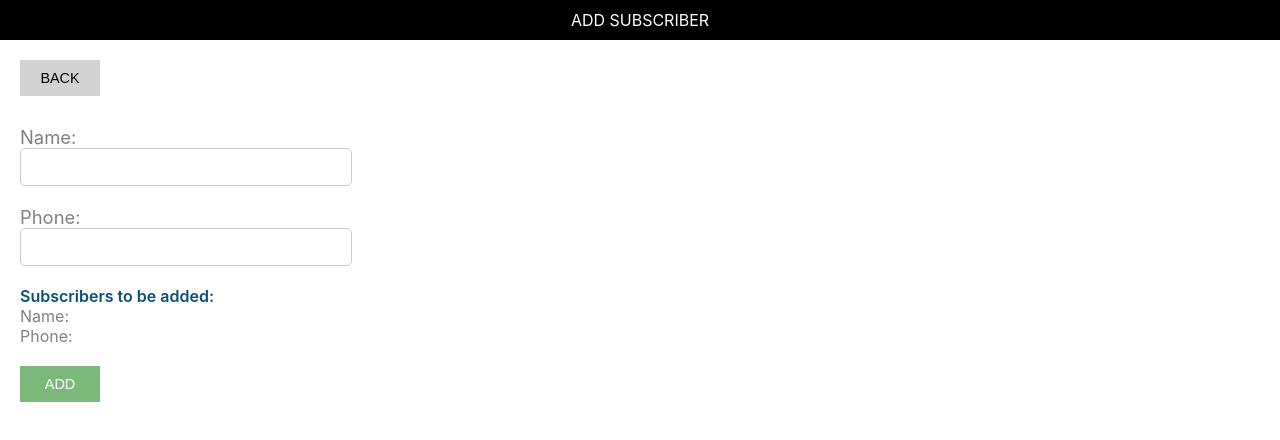
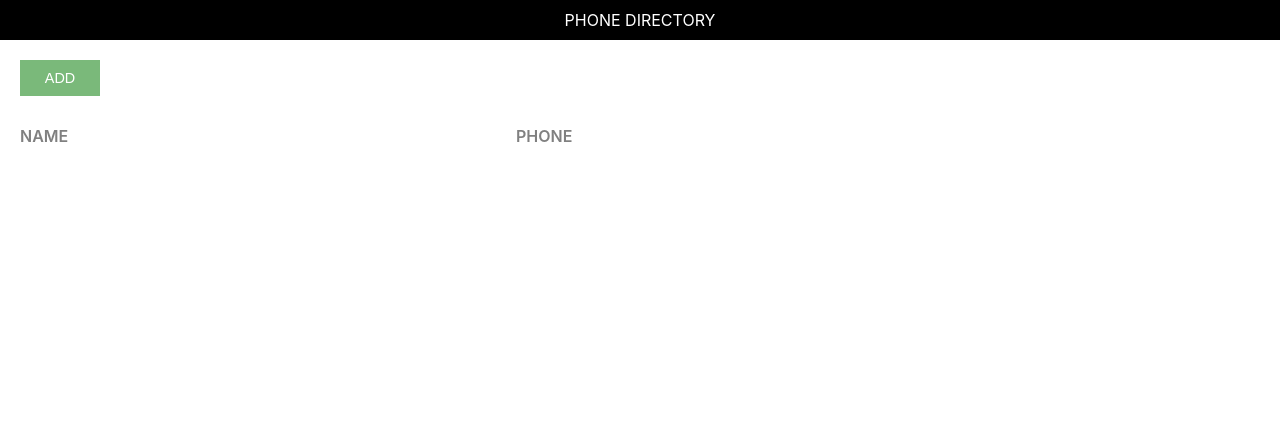
Before and after one commit to Namita2/phone-directory, a React (Create React App) app: page / in a window 1280 px wide. Shown: the top 440 px of the page. Built offline with nearby package versions, Linux system fonts and the light colour scheme.

Commit message:
Added state in AddSubscribers and App's component

```diff
--- a/src/AddSubscriber.js
+++ b/src/AddSubscriber.js
@@ -3,21 +3,36 @@ import Header from './Header.js';
 import './AddSubscribers.css'
 
 class AddSubscriber extends Component{
+    constructor(){
+        super();
+        this.state={id:0,
+        name:"",
+      phone:""
+      }
+    }
+
+    inputChangeHandler=(e)=>
+    {
+        this.setState({[e.target.name]:e.target.value});
+        console.log(this.state);
+    }
     render()
-    { return (
+    {
+        const{name,phone}=this.state;
+        return (
         <div>
             <Header heading="Add Subscriber"/>
             <div className="component-body-container">
             <button className="custom-btn">Back</button>
             <form className="subscribers-form">
                 <label htmlFor="name" className="label-control">Name:</label><br/>
-                <input type="text" name="name" id="name" className="input-control"/><br/><br/>
+                <input type="text" name="name" id="name" className="input-control" onChange={this.inputChangeHandler}/><br/><br/>
                 <label htmlFor="phone"className="label-control" >Phone:</label><br/>
-                <input type="number" name="phone" id="phone" className="input-control"/><br/><br/>
+                <input type="text" name="phone" id="phone" className="input-control" onChange={this.inputChangeHandler}/><br/><br/>
                 <div className="subscribers-info-container">
                     <span className="subscribers-to-add-heading">Subscribers to be added:</span><br/>
-                    <span className="subscribers-info">Name:</span><br/>
-                    <span className="subscribers-info">Phone:</span>
+                    <span className="subscribers-info">Name:{name}</span><br/>
+                    <span className="subscribers-info">Phone:{phone}</span>
                 </div>
                 <button type="submit" className="custom-btn add-btn">Add</button>
             </form>
--- a/src/App.css
+++ b/src/App.css
@@ -24,6 +24,6 @@
 }
 
 .delete-btn {
-    background: red;
+    background-color:red;
     color:black;
 }
--- a/src/App.js
+++ b/src/App.js
@@ -1,23 +1,25 @@
 import React,{Component} from 'react';
 import Header from './Header';
 import './App.css';
+import './common/common.css'
 
 class App extends Component{
-
-  deleteHandler(message)
+  constructor()
   {
-    alert(message);
+    super();
+    this.state={
+      subscribersListToShow:[] }
   }
   render()
   {
-  let subscribers=[
-    {
-      name:'namita',number:9591480652,id:1
-    },
-    {
-      name:'saanvi',number:8765432348,id:2
-    }
-  ]
+  // let subscribers=[
+  //   {
+  //     name:'namita',number:9591480652,id:1
+  //   },
+  //   {
+  //     name:'saanvi',number:8765432348,id:2
+  //   }]
+
   return (
     <div>
       <Header heading="Phone Directory"/>
@@ -28,10 +30,10 @@ class App extends Component{
             <span className="grid-item name-heading">Name</span>
             <span className="grid-item phone-heading">Phone</span>
           </div>
-          {subscribers.map(subscriber =>{ return <div key={subscriber.id}className="grid-container">
+          {this.state.subscribersListToShow.map(subscriber =>{ return <div key={subscriber.id}className="grid-container">
             <span className="grid-item">{subscriber.name}</span>
             <span className="grid-item">{subscriber.number}</span>
-            <button className="custom-btn delete-btn" onClick={this.deleteHandler.bind(this,"delete clicked")}>Delete</button>
+            <button className="custom-btn delete-btn">Delete</button>
           </div>})}
 
           </div>
--- a/src/index.js
+++ b/src/index.js
@@ -8,7 +8,7 @@ import './common/common.css'
 
 ReactDOM.render(
 
-    <AddSubscriber />,
+    <App />,
   document.getElementById('root')
 );
 
```
